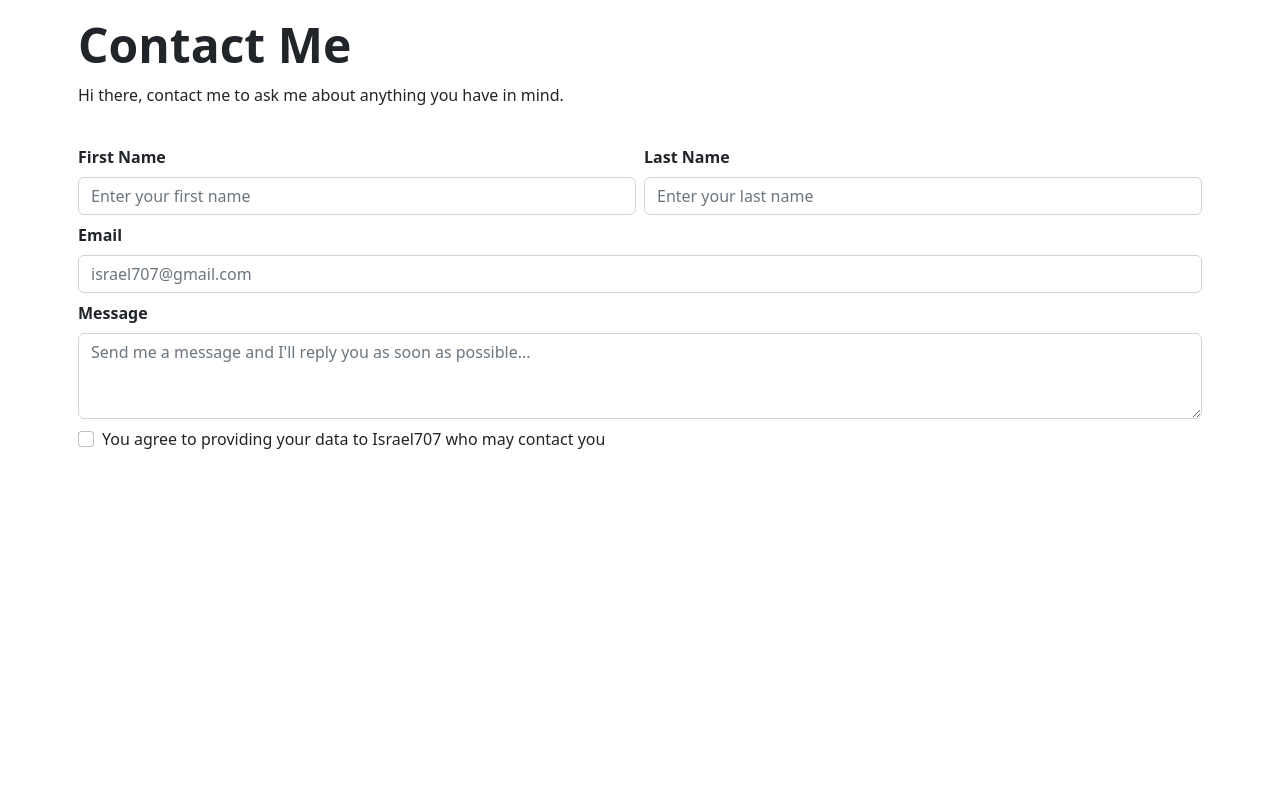
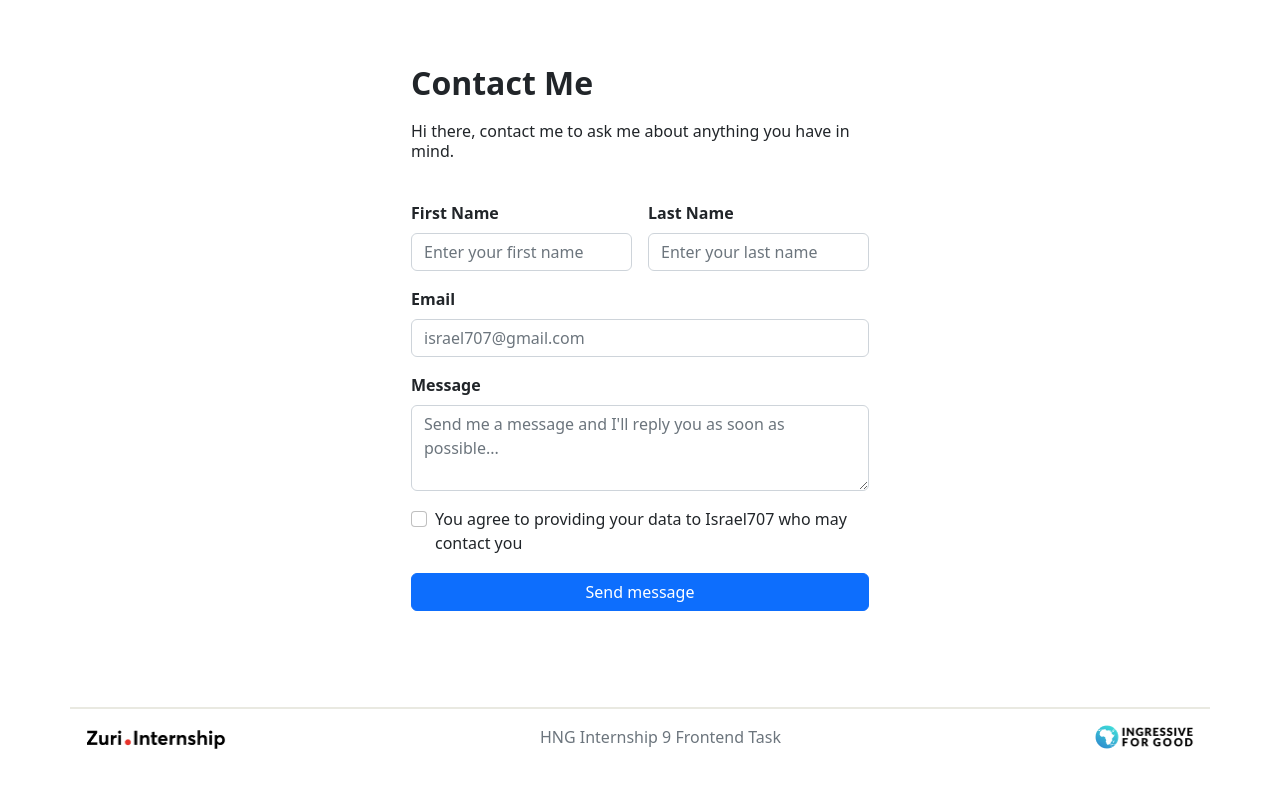
Before and after one commit to Izrael707/mylinktreepage, a React (Create React App) app: page /contact in a window 1280 px wide. Shown: the top 788 px of the page. Built offline with nearby package versions, Linux system fonts and the light colour scheme.

Commit message:
feat: finalising the contact form component

```diff
--- a/src/Contact.js
+++ b/src/Contact.js
@@ -1,12 +1,16 @@
 import ContactForm from "./components/ContactForm";
+import Footer from "./components/Footer";
 
 const Contact = () => {
   return (
-    <div container-md>
-      <span className="display-5 fw-bold pt-3 px-2 pb-1 d-block">Contact Me</span>
-      <span className="h6 fw-normal p-2 d-block">Hi there, contact me to ask me about anything you have in mind.</span>
-      <ContactForm />
-    </div>
+    <>
+      <div className="container-md w-50 p-5">
+        <span className="h2 fw-semibold pt-3 px-2 pb-1 d-block">Contact Me</span>
+        <span className="h6 fw-normal p-2 d-block">Hi there, contact me to ask me about anything you have in mind.</span>
+        <ContactForm />
+      </div>
+      <Footer />
+    </>
   )
 }
 
--- a/src/components/ContactForm.js
+++ b/src/components/ContactForm.js
@@ -1,7 +1,7 @@
 export default function ContactForm() {
   return (
-    <div className="pt-4 px-2">
-      <div className="row g-2">
+    <form className="pt-4 px-2 needs-validation" noValidate>
+      <div className="row g-3">
         <div className="col-12 col-md-6">
           <label for="first_name" className="form-label fw-semibold">First Name</label>
           <input className="form-control w-100" id="first_name" type="text" placeholder="Enter your first name" />
@@ -11,18 +11,24 @@ export default function ContactForm() {
           <input className="form-control" id="last_name" type="text" placeholder="Enter your last name" />
         </div>
       </div>
-      <div className="pt-2">
+      <div className="pt-3">
         <label for="email" className="form-label fw-semibold">Email</label>
         <input className="form-control" id="email" type="email" placeholder="israel707@gmail.com" />
       </div>
-      <div className="pt-2">
+      <div className="pt-3">
         <label for="message" className="form-label fw-semibold">Message</label>
-        <textarea rows="3" id="message" className="form-control" placeholder="Send me a message and I'll reply you as soon as possible..."></textarea>
+        <textarea rows="3" id="message" className="form-control" placeholder="Send me a message and I'll reply you as soon as possible..." required></textarea>
+        <div className="invalid-feedback">
+          Please enter a message in the textarea
+        </div>
       </div>
-      <div className="form-check pt-2">
+      <div className="form-check pt-3">
         <input type="checkbox" class="form-check-input" id="form_check" />
         <label className="form-check-label fw-normal" for="form_check">You agree to providing your data to Israel707 who may contact you</label>
       </div>
-    </div>
+      <div class="pt-3">
+        <button class="btn btn-primary w-100" type="submit" id="btn__submit">Send message</button>
+      </div>
+    </form>
   )
 }
```
